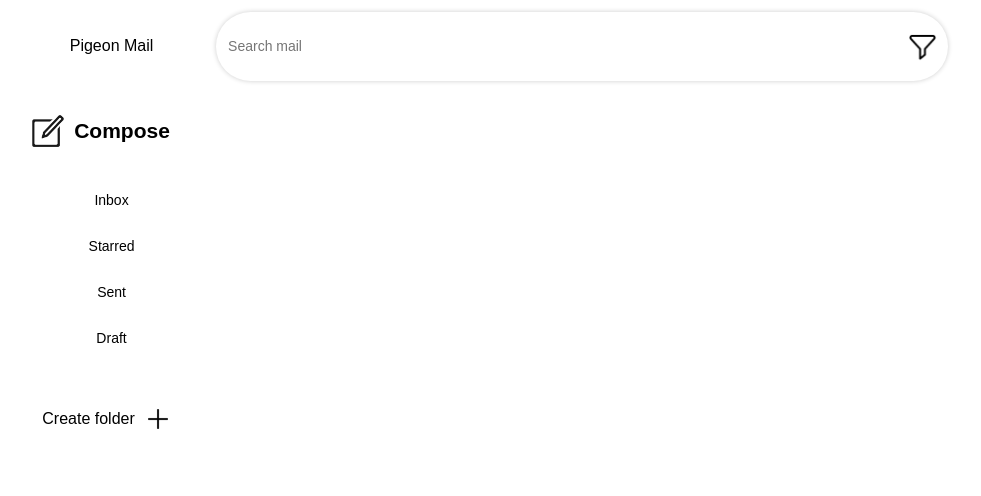
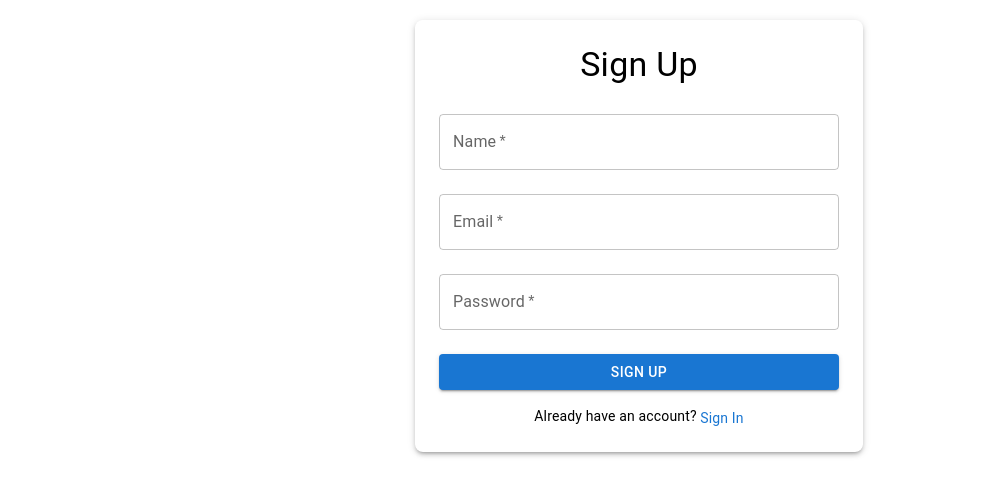
Before and after one commit to janamohamed2304/pigeon-mail, a React (Vite) app in the folder pigeon-mail-frontend/: page /signup in a window 1280 px wide. Shown: the top 496 px of the page, without its empty margins (1-982 px from the left). Built offline with nearby package versions, Linux system fonts and the light colour scheme.

Commit message:
added signup/in + router

```diff
--- a/pigeon-mail-frontend/package.json
+++ b/pigeon-mail-frontend/package.json
@@ -19,6 +19,7 @@
     "react-dom": "^18.3.1",
     "react-draggable": "^4.4.6",
     "react-icons": "^5.4.0",
+    "react-router-dom": "^7.1.3",
     "styled-components": "^6.1.14"
   },
   "devDependencies": {
--- a/pigeon-mail-frontend/src/compose/Compose.jsx
+++ b/pigeon-mail-frontend/src/compose/Compose.jsx
@@ -1,5 +1,4 @@
 import './Compose.css';
-import React from 'react';
 import Draggable from 'react-draggable';
 import { Box, TextField, Button } from '@mui/material';
 import { IoMdClose, IoMdAttach } from "react-icons/io";
--- a/pigeon-mail-frontend/src/main.jsx
+++ b/pigeon-mail-frontend/src/main.jsx
@@ -1,10 +1,31 @@
-import { StrictMode } from 'react'
-import { createRoot } from 'react-dom/client'
-import './index.css'
-import PigeonMail from './PigeonMail.jsx'
+import { StrictMode } from 'react';
+import { createRoot } from 'react-dom/client';
+import { BrowserRouter as Router, Routes, Route } from 'react-router-dom';
+import PigeonMail from './PigeonMail.jsx';
+import SignIn from './sign-in/SignIn.jsx';
+import SignUp from './sign-up/SignUp.jsx';
 
-createRoot(document.getElementById('root')).render(
-  <StrictMode>
-    <PigeonMail />
-  </StrictMode>,
-)
+function App() {
+  return (
+    <>
+  <Router>
+    <Routes>
+      {/* Define routes for your pages */}
+      <Route path="/" element={<PigeonMail />} /> {/* Default/home page */}
+      <Route path="/signin" element={<SignIn />} /> {/* Sign-in page */}
+      <Route path="/signup" element={<SignUp />} /> {/* Sign-up page */}
+    </Routes>
+  </Router>
+  </>
+);
+}
+
+const rootElement = document.getElementById('root');
+if (rootElement) {
+  const root = createRoot(rootElement);
+  root.render(
+    <StrictMode>
+      <App />
+    </StrictMode>
+  );
+}
--- /dev/null
+++ b/pigeon-mail-frontend/src/sign-in/SignIn.jsx
@@ -0,0 +1,64 @@
+import { Box, TextField, Button, Typography, Link } from '@mui/material';
+
+
+function SignIn(){
+
+    const handleSignIn = (e) => {
+        e.preventDefault();
+        alert('Sign-In Successful!');
+        // Add your sign-in logic here
+    };
+
+    return (
+    <Box
+    sx={{
+        width: 400,
+        margin: '50px auto',
+        padding: 3,
+        boxShadow: 3,
+        borderRadius: 2,
+        textAlign: 'center',
+    }}
+    >
+    <Typography variant="h4" gutterBottom>
+        Sign In
+    </Typography>
+    <form onSubmit={handleSignIn}>
+        <TextField
+            fullWidth
+            label="Email"
+            type="email"
+            margin="normal"
+            required
+        />
+        <TextField
+            fullWidth
+            label="Password"
+            type="password"
+            margin="normal"
+            required
+        />
+        <Button
+            type="submit"
+            variant="contained"
+            fullWidth
+            sx={{ mt: 2 }}
+        >
+        Sign In
+        </Button>
+    </form>
+    <Typography variant="body2" sx={{ mt: 2 }}>
+        Don't have an account?{' '}
+        <Link
+            component="button"
+            // onClick={() => navigate('/signup')}
+            underline="hover"
+        >
+        Sign Up
+        </Link>
+    </Typography>
+    </Box>
+    );
+};
+
+export default SignIn;
--- /dev/null
+++ b/pigeon-mail-frontend/src/sign-up/SignUp.jsx
@@ -0,0 +1,71 @@
+import React from 'react';
+import { Box, TextField, Button, Typography, Link } from '@mui/material';
+
+
+function SignUp(){
+    const handleSignUp = (e) => {
+        e.preventDefault();
+        alert('Sign-Up Successful!');
+        // Add your sign-up logic here
+    };
+
+    return (
+        <Box
+        sx={{
+            width: 400,
+            margin: '20px auto',
+            padding: 3,
+            boxShadow: 3,
+            borderRadius: 2,
+            textAlign: 'center',
+        }}
+        >
+        <Typography variant="h4" gutterBottom>
+            Sign Up
+        </Typography>
+        <form onSubmit={handleSignUp}>
+            <TextField
+            fullWidth
+            label="Name"
+            type="text"
+            margin="normal"
+            required
+            />
+            <TextField
+            fullWidth
+            label="Email"
+            type="email"
+            margin="normal"
+            required
+            />
+            <TextField
+            fullWidth
+            label="Password"
+            type="password"
+            margin="normal"
+            required
+            />
+            <Button
+            type="submit"
+            variant="contained"
+            fullWidth
+            sx={{ mt: 2 }}
+            >
+            Sign Up
+            </Button>
+        </form>
+        <Typography variant="body2" sx={{ mt: 2 }}>
+            Already have an account?{' '}
+            <Link
+            component="button"
+            // onClick={() => navigate('/')}
+            underline="hover"
+            >
+            Sign In
+            </Link>
+        </Typography>
+        </Box>
+    );
+};
+
+export default SignUp;
```
Also changed, not shown: pigeon-mail-frontend/src/index.css (deleted), 1 other file (tests, documents, lock files or other folders).
